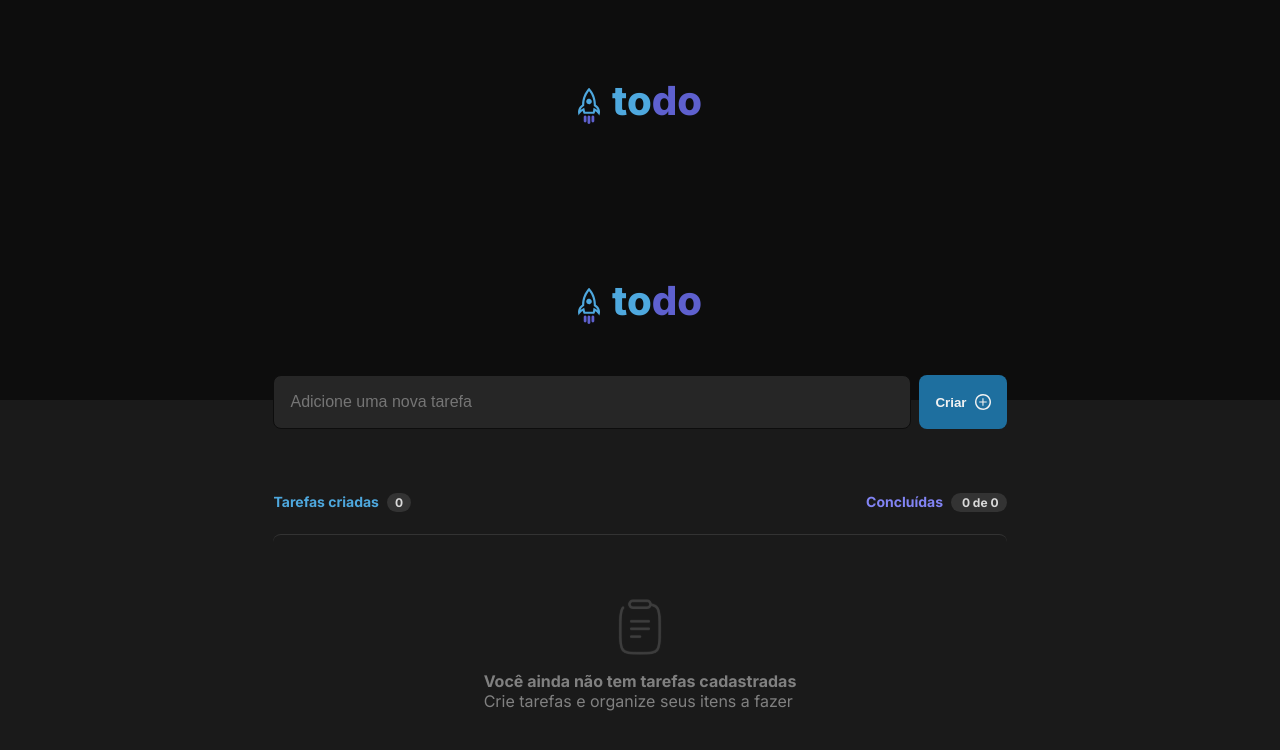
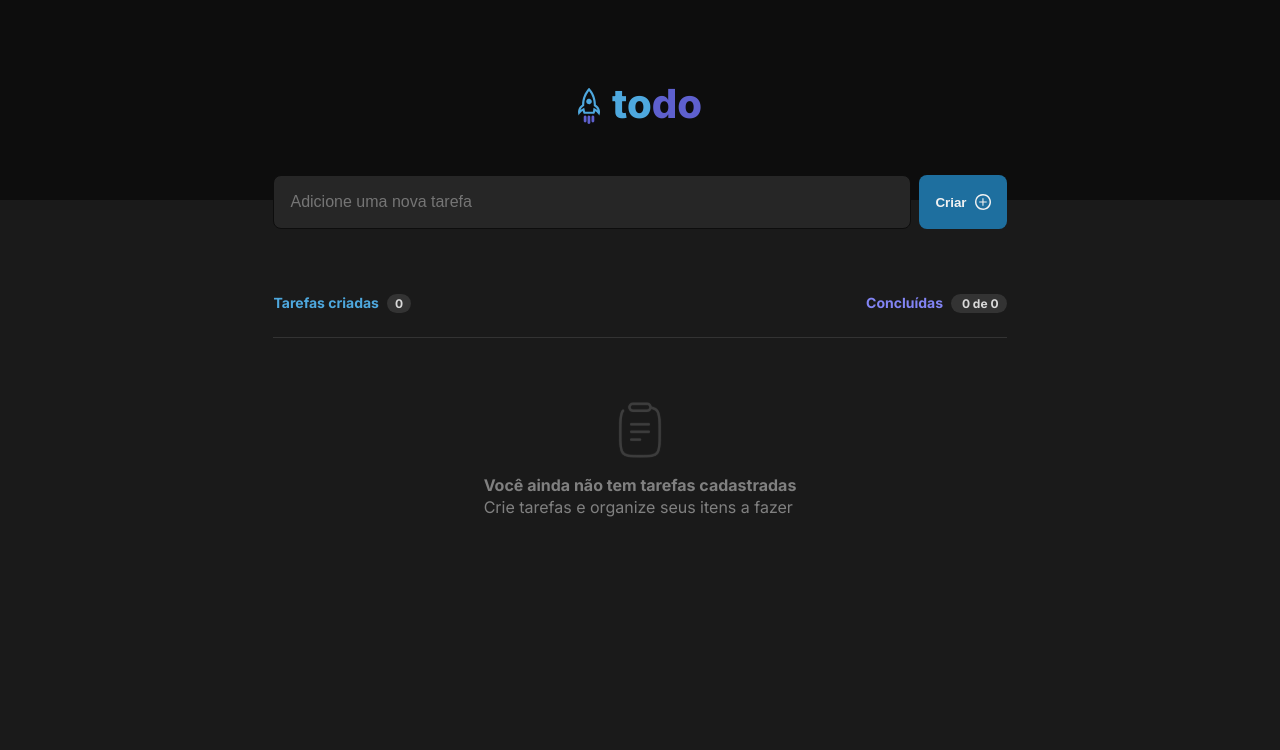
Before and after one commit to PabloRafael-coder/Ignite-reactjs-challenge-01-todo-list, a React (Vite) app: page / in a window 1280 px wide. Shown: the top 750 px of the page. Built offline with nearby package versions, Linux system fonts and the light colour scheme; the HTML template or start-up script is replaced by a standard one.

Commit message:
refactor: Extrair o layout de tarefas vazias em um componente separado

```diff
--- a/src/App.tsx
+++ b/src/App.tsx
@@ -1,46 +1,46 @@
-import { ChangeEvent, FormEvent, useState } from 'react';
-import { TaskList } from './components/TaskList';
+import { ChangeEvent, FormEvent, useState } from 'react'
+import { TaskList } from './components/TaskList'
 import { v4 as uuid4 } from 'uuid'
 
 import rocket from './assets/rocket.svg'
-import plus from './assets/plus.svg';
+import plus from './assets/plus.svg'
 import clipboard from './assets/Clipboard.svg'
 
 import styles from './App.module.css'
 import './global.css'
+
 import { Header } from './components/Header'
+import { EmptyTask } from './components/EmptyTask'
 
 interface Tasks {
-  id: string;
-  title: string;
+  id: string
+  title: string
   isCompleted: boolean
 }
 
 function App() {
-  const [tasks, setTasks] = useState<Tasks[]>([]);
-  const [newTaskText, setNewTaskText] = useState('');
+  const [tasks, setTasks] = useState<Tasks[]>([])
+  const [newTaskText, setNewTaskText] = useState('')
 
   function handleCreateNewTask(event: FormEvent) {
-
-    event.preventDefault();
+    event.preventDefault()
     const newTask = {
       id: uuid4(),
       title: newTaskText,
-      isCompleted: false
+      isCompleted: false,
     }
 
     setTasks([...tasks, newTask])
 
-    setNewTaskText('');
+    setNewTaskText('')
   }
 
   function handleNewValueTask(event: ChangeEvent<HTMLInputElement>) {
-    setNewTaskText(event.target.value);
+    setNewTaskText(event.target.value)
   }
 
   function deleteTask(id: string) {
-
-    const taskWithoutDeleted = tasks.filter(task => {
+    const taskWithoutDeleted = tasks.filter((task) => {
       return task.id !== id
     })
 
@@ -48,7 +48,6 @@ function App() {
   }
 
   function toggleTaskCompletion(taskId: string, checked: boolean) {
-
     const newValueIsCompleted = tasks.map(({ id, ...rest }) => {
       return id === taskId
         ? { ...rest, id, isCompleted: checked }
@@ -58,24 +57,23 @@ function App() {
     setTasks(newValueIsCompleted)
   }
 
-
   const taskCount = tasks.reduce((acc, cur) => {
     return cur.isCompleted ? acc + 1 : acc
   }, 0)
 
   return (
     <>
-    <Header/>
+      <Header />
       <main>
-      <Header />
         <section>
           <form
             onSubmit={handleCreateNewTask}
-            className={styles.taskInputContainer}>
+            className={styles.taskInputContainer}
+          >
             <input
               onChange={handleNewValueTask}
               className={styles.taskInput}
-              name='task'
+              name="task"
               type="text"
               placeholder="Adicione uma nova tarefa"
               value={newTaskText}
@@ -86,15 +84,22 @@ function App() {
           </form>
           <div className={styles.taskListContainer}>
             <header className={styles.taskListHeader}>
-              <p className={styles.headerTextCreated}>Tarefas criadas<span>{tasks.length}</span></p>
-              <p className={styles.headerTextCompleted}>Concluídas<span> {taskCount} de {tasks.length}</span></p>
+              <p className={styles.headerTextCreated}>
+                Tarefas criadas<span>{tasks.length}</span>
+              </p>
+              <p className={styles.headerTextCompleted}>
+                Concluídas
+                <span>
+                  {' '}
+                  {taskCount} de {tasks.length}
+                </span>
+              </p>
             </header>
             <div className={styles.taskListCreate}>
-              {
-                tasks.length > 0
-                  ? (
-                    tasks.map(task => {
-                      return (<TaskList
+              {tasks.length > 0 ? (
+                tasks.map((task) => {
+                  return (
+                    <TaskList
                       key={task.id}
                       id={task.id}
                       content={task.title}
@@ -105,18 +110,8 @@ function App() {
                   )
                 })
               ) : (
-                    <div className={styles.taskListContent}>
-                      <img src={clipboard} />
-                      <div className={styles.contentListText}>
-                        <p
-                          className={styles.taskListText}>
-                          Você ainda não tem tarefas cadastradas
-                        </p>
-                        <p>Crie tarefas e organize seus itens a fazer</p>
-                      </div>
-                    </div>
-                  )
-              }
+                <EmptyTask />
+              )}
             </div>
           </div>
         </section>
--- /dev/null
+++ b/src/components/EmptyTask.module.css
@@ -0,0 +1,32 @@
+.emptyTaskContainer {
+  width: 100%;
+
+  display: flex;
+  flex-direction: column;
+  align-items: center;
+  gap: 1rem;
+  padding: 4rem 1.5rem;
+
+  border-top: 1px solid var(--gray-400);
+}
+
+.image {
+  width: 56px;
+  height: 56px;
+
+  color: var(--gray-400);
+}
+
+div {
+  line-height: 1.4;
+
+  span {
+    font-weight: bold;
+    font-size: var(--font-lg);
+    color: var(--gray-300);
+  }
+
+  p {
+    color: var(--gray-300);
+  }
+}
--- /dev/null
+++ b/src/components/EmptyTask.tsx
@@ -0,0 +1,14 @@
+import clipboard from './../assets/Clipboard.svg'
+import styles from './EmptyTask.module.css'
+
+export function EmptyTask() {
+  return (
+    <div className={styles.emptyTaskContainer}>
+      <img className={styles.image} src={clipboard} alt="" />
+      <div className={styles.textContainer}>
+        <span>Você ainda não tem tarefas cadastradas</span>
+        <p>Crie tarefas e organize seus itens a fazer</p>
+      </div>
+    </div>
+  )
+}
```
Lines whose indentation alone changed are shown as unchanged.
